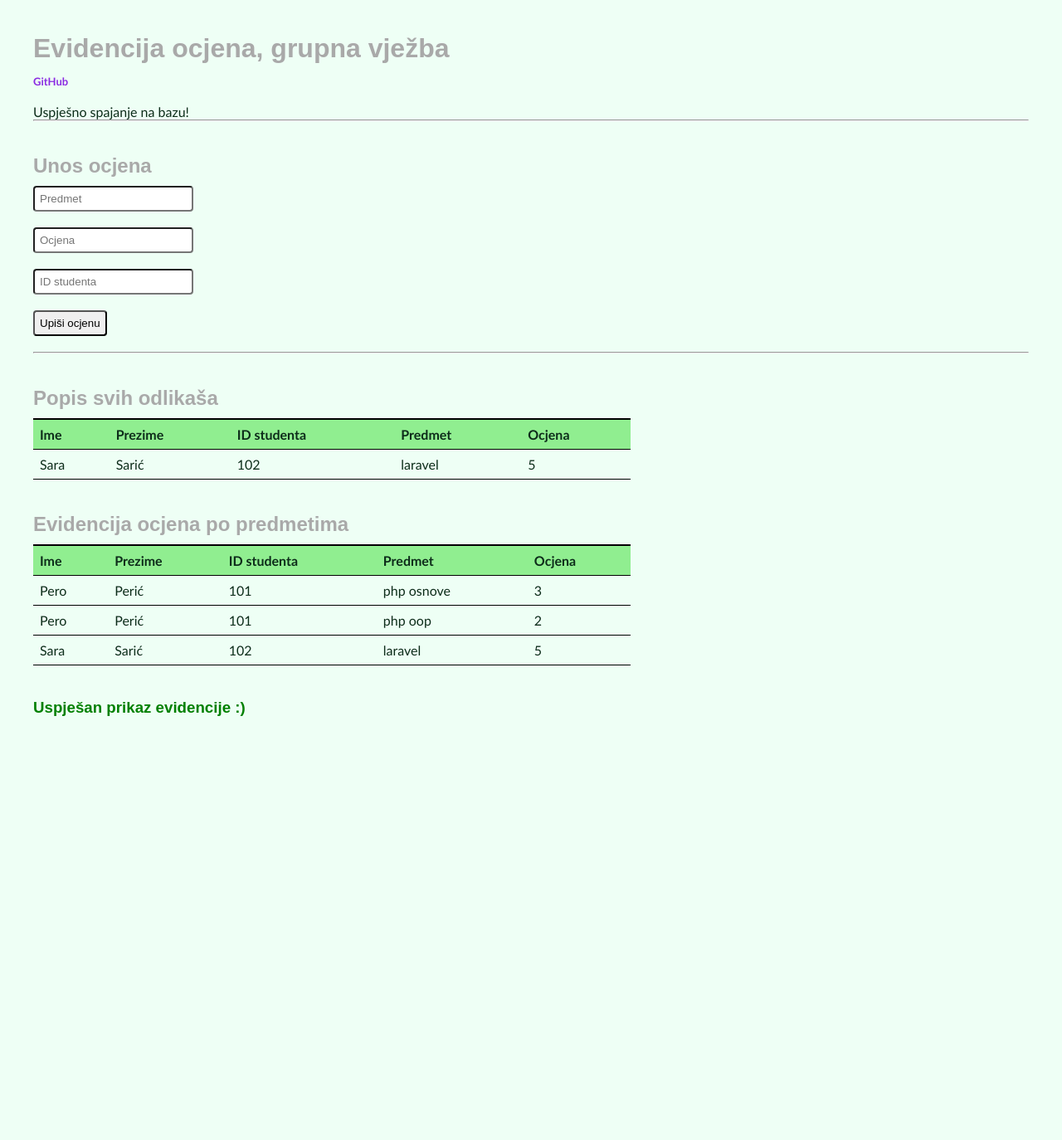
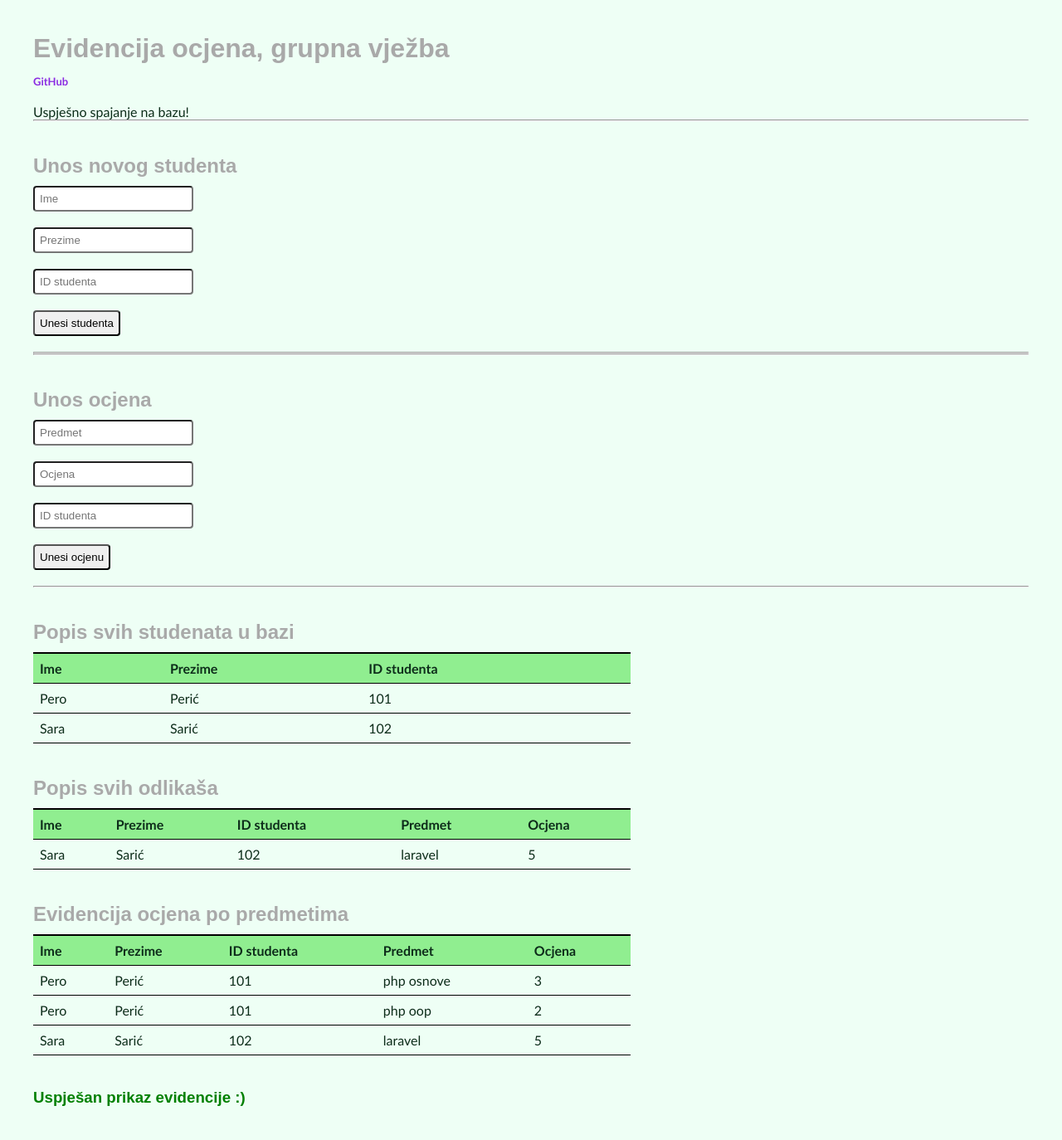
Before and after one commit to zopaj63/evidencija, a PHP site: page / in a window 1280 px wide. Shown: the whole page at 83% size. Before the commit the page ends 863 px from the top, so only its background shows below. Run offline with PHP 8.4, Linux system fonts and the light colour scheme; data comes from the database, SQL or seed files in the repository.

Commit message:
unos studenta i ispis svih studenata

```diff
--- a/Controller.php
+++ b/Controller.php
@@ -46,6 +46,13 @@ class EvidencijaController
         $this->view->prikaziOcjene5($sve_ocjene5);
     }
 
+        // prikaz svih studenata
+        public function prikaziSveStudente()
+        {
+            $svi_studenti=$this->model->dohvatiSveStudente()->fetchAll(PDO::FETCH_ASSOC);
+            $this->view->prikaziSveStudente($svi_studenti);
+        }
+
     // prikaz evidencije iz baze
     public function prikaziEvidencija()
     {
@@ -63,6 +70,16 @@ class EvidencijaController
             $this->model->dodajOcjenu();
     }
 
+        // obrada forme za upis studenta
+        public function upisiNoviStudent($ime, $prezime, $id)
+        {
+                $this->model->ime=$ime;
+                $this->model->prezime=$prezime;
+                $this->model->id=$id;
+
+                $this->model->dodajStudent();
+        }
+
 
 
 }
--- a/Model.php
+++ b/Model.php
@@ -11,6 +11,9 @@ class OcjenaModel
     public $predmet;
     public $ocjena;
     public $studenti_id;
+    public $ime;
+    public $prezime;
+    public $id;
 
     public function __construct()
     {
@@ -38,11 +41,40 @@ class OcjenaModel
 
     }
 
+        // query za upis novog studenta u bazu
+        public function dodajStudent()
+        {
+            $stmt=$this->conn->prepare("INSERT INTO studenti (ime, prezime, id) VALUES (:ime, :prezime, :id)");
+
+            $this->ime=htmlspecialchars(strip_tags($this->ime));
+            $this->prezime=htmlspecialchars(strip_tags($this->prezime));
+
+            $stmt->bindParam(":ime", $this->ime);
+            $stmt->bindParam(":prezime", $this->prezime);
+            $stmt->bindParam(":id", $this->id);
+
+            if($stmt->execute())
+            {
+                return true;
+            }
+            return false;
+
+        }
+
 
     // dohvat svih ocjena 5 iz baze
     public function dohvatiSveOcjene5()
     {
         $stmt=$this->conn->prepare("SELECT studenti.ime, studenti.prezime, ocjene.studenti_id, ocjene.predmet, ocjene.ocjena FROM ".$this->table." INNER JOIN studenti ON ".$this->table.".studenti_id=studenti.id WHERE ocjene.ocjena=5");
+        $stmt->execute();
+        return $stmt;
+
+    }
+
+    // dohvat svih ocjena 5 iz baze
+    public function dohvatiSveStudente()
+    {
+        $stmt=$this->conn->prepare("SELECT studenti.ime, studenti.prezime, studenti.id FROM studenti");
         $stmt->execute();
         return $stmt;
 
--- a/View.php
+++ b/View.php
@@ -3,8 +3,25 @@
 class OcjenaView
 {
 
-    // medoda za prikaz forme
-    public function prikaziFormu()
+    // medoda za prikaz forme za unos studenta
+    public function prikaziFormuStudent()
+    {
+        echo'
+        <hr>
+        <h2>Unos novog studenta</h2>
+            <form method="post" action="">
+                <input type="text" name ="ime" placeholder="Ime" required><br><br>
+                <input type="text" name ="prezime" placeholder="Prezime" required><br><br>
+                <input type="number" name ="id" placeholder="ID studenta" required><br><br>
+
+                <input type="submit" name="sbmtstudent" value="Unesi studenta">
+            </form>
+            <br><hr>
+        ';
+        }
+
+    // medoda za prikaz forme za unos ocjene
+    public function prikaziFormuOcjena()
     {
         echo'
         <hr>
@@ -14,7 +31,7 @@ class OcjenaView
                 <input type="number" name ="ocjena" placeholder="Ocjena" required><br><br>
                 <input type="number" name ="studenti_id" placeholder="ID studenta" required><br><br>
 
-                <input type="submit" value="Upiši ocjenu">
+                <input type="submit" name="sbmtocjena" value="Unesi ocjenu">
             </form>
             <br><hr>
         ';
@@ -47,6 +64,30 @@ class OcjenaView
         }
         echo "</table>";
     }
+
+        // ispis svih ocjena 5 iz baze
+        public function prikaziSveStudente($svi_studenti)
+        {
+            echo "<h2>Popis svih studenata u bazi</h2>";
+            echo "<table>
+            <tr>
+                <th>Ime</th>
+                <th>Prezime</th>
+                <th>ID studenta</th>
+            </tr>";
+
+            foreach($svi_studenti as $student)
+            {
+                echo "
+                    <tr>
+                        <td>{$student['ime']}</td>
+                        <td>{$student['prezime']}</td>
+                        <td>{$student['id']}</td>
+                    </tr>";
+
+            }
+            echo "</table>";
+        }
 
         // ispis evidencije iz baze
         public function prikaziEvidencija($evidencija)
--- a/index.php
+++ b/index.php
@@ -40,18 +40,35 @@
         }
 
         $view=new OcjenaView();
-        $view->prikaziFormu();
+        $view->prikaziFormuStudent();
+        $view->prikaziFormuOcjena();
 
         $model=new OcjenaModel();
 
         $controller=new EvidencijaController($model, $view);
 
-        // upis ocjene u bazu
+        // unos ocjene u bazu (ne radi kad se forma čita u controlleru)
         //$controller->dohvatiOcjene();
         //$controller->upisiNovuOcjenu($predmet, $ocjena, $studenti_id);
 
 
-        if ($_POST)
+        // unos novog studenta
+        if (isset($_POST['sbmtstudent']))
+        {
+            $ime=$_POST["ime"];
+            $prezime=$_POST["prezime"];
+            $id=$_POST["id"];
+
+            $controller->upisiNoviStudent($ime, $prezime, $id);
+            $message_good="Student uspješno dodan!";
+        }
+
+        // ispis svih studenata
+        $controller->prikaziSveStudente();
+        $message_good="Uspješan prikaz svih studenata";
+
+        // unos nove ocjene
+        if (isset($_POST['sbmtocjena']))
         {
             $predmet=$_POST["predmet"];
             $ocjena=$_POST["ocjena"];
@@ -66,9 +83,6 @@
         // ispis svih odlikaša
        $controller->prikaziSveOcjene5();
        $message_good="Uspješan prikaz svih odlikaša";
-
-        // ispis svih studenata
-
 
         // ispis evidencije
         $controller->prikaziEvidencija();
```
